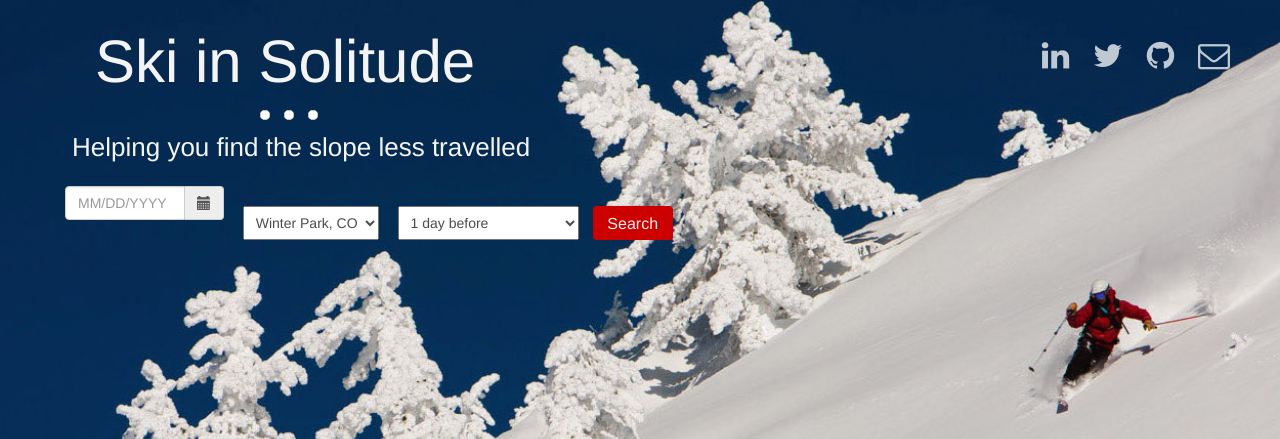
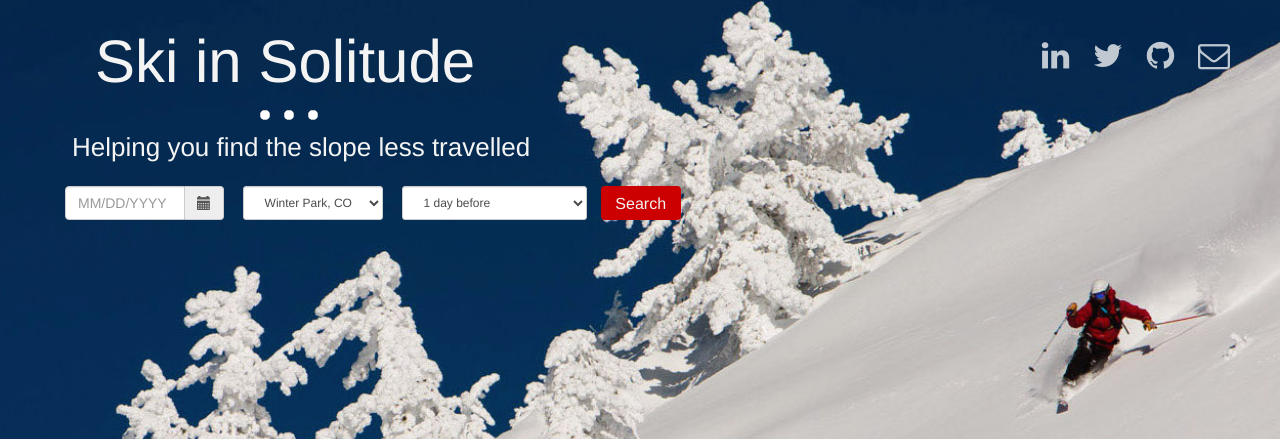
Before and after one commit to balmandhunter/webpage_ski, a Flask app: page / in a window 1280 px wide; the page is wider, and only the part inside the window is pictured. Shown: the top 439 px of that part. Run offline with Flask 2, Linux system fonts and the light colour scheme; some libraries are stand-ins or nearby versions.

Commit message:
copied style changes from output to index file

```diff
--- a/my_app/templates/index.html
+++ b/my_app/templates/index.html
@@ -19,6 +19,7 @@
   <link rel="stylesheet" href="//cdnjs.cloudflare.com/ajax/libs/bootstrap-datepicker/1.3.0/css/datepicker.min.css" />
   <link rel="stylesheet" href="//cdnjs.cloudflare.com/ajax/libs/bootstrap-datepicker/1.3.0/css/datepicker3.min.css" />
   <link rel="stylesheet" href="/static/font-awesome/css/font-awesome.min.css" type="text/css">
+
 
   <script type="text/javascript">
   function copyttime() {
@@ -78,17 +79,14 @@
 
 
         <div class="form-group" width=50%>
-          <br>
-
-          <select id="dropdownMenu2" onchange="copyresort()">
+          <select id="dropdownMenu2" class="form-control input-sm" onchange="copyresort()">
             <option value="0"> &nbsp;&nbsp;Winter Park, CO&nbsp; </option>
           </select>
           <input type="hidden" class=text-center type="number" id="resort" name="resort" placeholder="0">
         </div>
 
         <div class="form-group" width=20%>
-          <br>
-          <select id="dropdownMenu" onchange="copyttime()">
+          <select id="dropdownMenu" class="form-control input-sm" onchange="copyttime()">
             <option value="0"> &nbsp;&nbsp;1 day before&nbsp; </option>
             <option value="1"> &nbsp;&nbsp;1 day before and after&nbsp; </option>
             <option value="2"> &nbsp;&nbsp;1 day after&nbsp; </option>
@@ -101,17 +99,15 @@
             <option value="9"> &nbsp;&nbsp;1 week before&nbsp; </option>
             <option value="10"> &nbsp;&nbsp;1 week before and after&nbsp; </option>
             <option value="11"> &nbsp;&nbsp;1 week after&nbsp; </option>
+            <option value="12"> &nbsp;&nbsp;2 weeks before and after&nbsp; </option>
           </select>
-          <br>
           <input type="hidden" class=text-center type="number" id="ttime" name="ttime" placeholder="0">
         </div>
         <div class="form-group">
-          <br>
           <button id="search_but" type="submit" onclick="parent.location='/output'" class="btn btn-theme">Search</button>
         </div>
       </form>
     </div>
-
 
   <div class="mastfoot" id="credit_parent">
     <div class="inner" id="credit">
```
Also changed, not shown: fig1.png (deleted), 1 other file.
